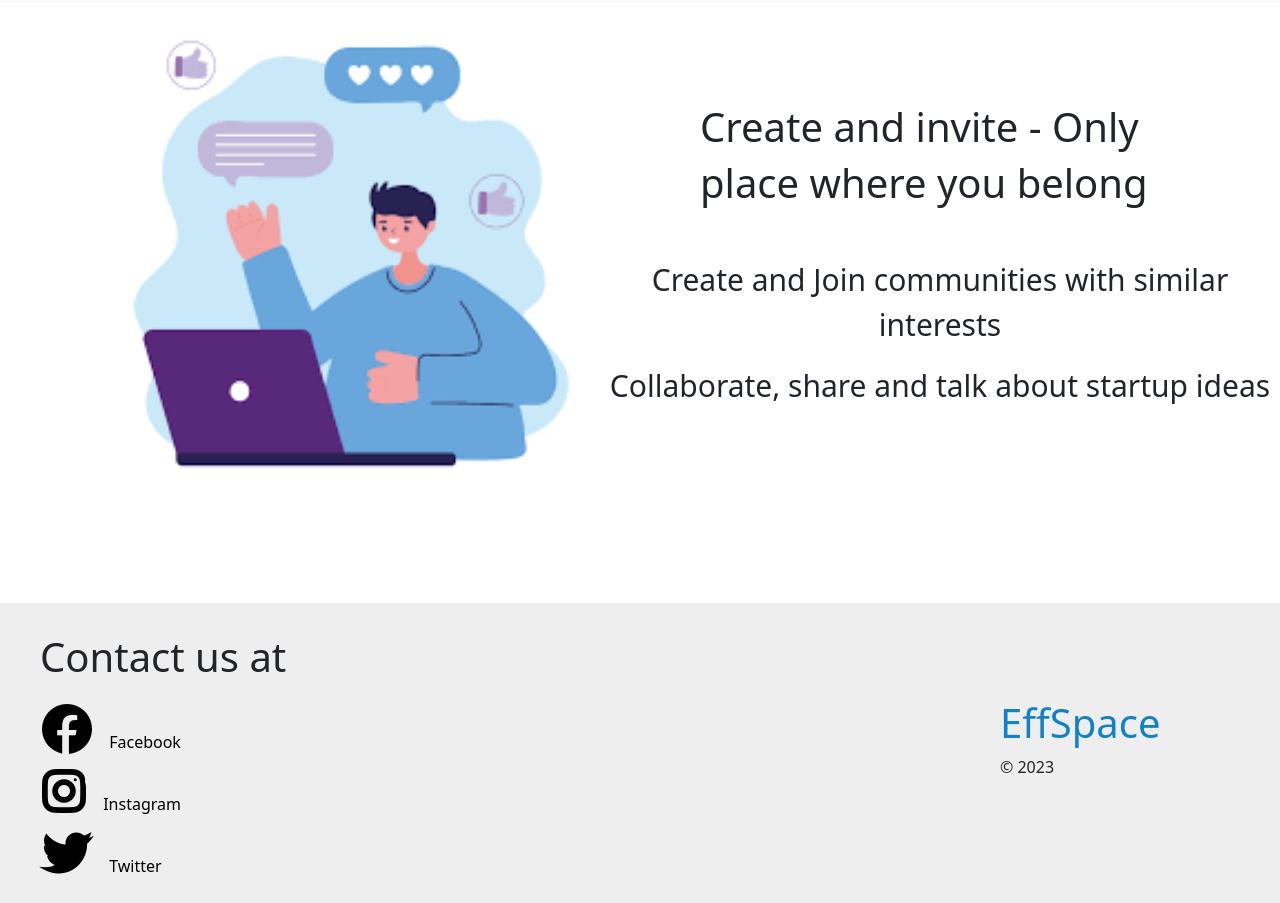
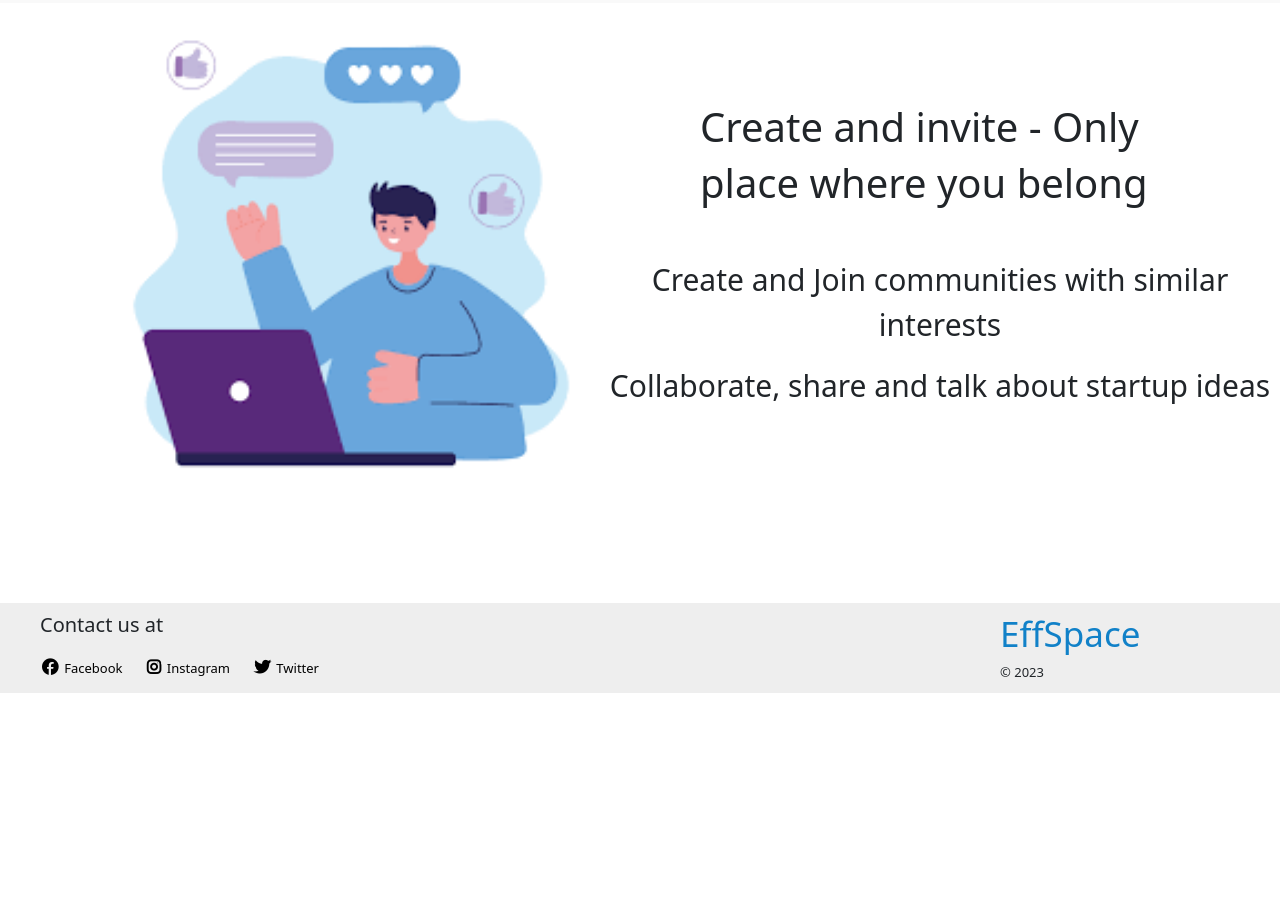
Before and after one commit to Mohit-Agarwal-17/Prac-Proj, a plain HTML site: page index.html in a window 1280 px wide. Shown: the part 1400-2303 px from the top of the page. After the commit the page ends 2095 px from the top, so only its background shows below. Drawn offline with nearby package versions, Linux system fonts and the light colour scheme.

Commit message:
Add files via upload

```diff
--- a/css/landing.css
+++ b/css/landing.css
@@ -129,31 +129,33 @@ hr
 
 .footer
 {
-    padding-top: 30px;
+    padding-top: 10px;
     background-color: #EEEEEE;
-    min-height: 300px;
-    /* float: left; */
+    min-height: 90px;
+}
+
+.footer-start
+{
+    float: left;
 }
 
 .footer-head
 {
     padding-left: 40px;
     padding-bottom: 10px;
+    font-size: 20px;
 }
-
-.contact-list {
-    float: left;
-}
-
 
 .contact-icon
 {
     padding: 7px 10px;
+    display: inline;
 }
 
 .icon-name
 {
-    padding-left: 15px;
+    padding-left: 2px;
+    font-size: 13px;
 }
 
 .fa-facebook, .fa-instagram, .fa-twitter
@@ -167,7 +169,14 @@ hr
     color: black;
 }
 
-.header-name, .copyright
+.header-name
 {
     padding-left: 1000px;
+    font-size: 35px;
 }
+
+.copyright
+{
+    padding-left: 1000px;
+    font-size: 13px;
+}
--- a/index.html
+++ b/index.html
@@ -107,33 +107,32 @@
     </main>
 
     <footer class="footer">
-        <div class="footer-head">
-            <h1>Contact us at</h1>
+        <div class="footer-start">
+            <div>
+                <h1 class="footer-head">Contact us at</h1>
             </div>
             <div>
                 <div class="contact-list">
                     <ul style="list-style-type: none;" class="list-icon">
                         <li class="contact-icon">
 
-                        <a href=""><i class="fa-brands fa-facebook fa-3x fa-solid"></i></a>
+                            <a href=""><i class="fa-brands fa-facebook fa-1x fa-solid"></i></a>
                             <a class="icon-tag" href=""><span class="icon-name">Facebook</span></a>
                         </li>
                         <li class="contact-icon">
-                        <a href=""><i class="fa-brands fa-instagram fa-3x fa-solid"></i></a>
+                            <a href=""><i class="fa-brands fa-instagram fa-1x fa-solid"></i></a>
                             <a class="icon-tag" href=""><span class="icon-name">Instagram</span></a>
                         </li>
                         <li class="contact-icon">
-                        <a href=""><i class="fa-brands fa-twitter fa-3x fa-solid"></i></a>
+                            <a href=""><i class="fa-brands fa-twitter fa-1x fa-solid"></i></a>
                             <a class="icon-tag" href=""><span class="icon-name">Twitter</span></a>
                         </li>
                     </ul>
                 </div>
             </div>
-
+        </div>
         <div>
-            <!-- <img src="/Wine/flamingo.png" alt="" class="site-icon"> -->
             <h1 class="header-name" style="color: #1181C8;">EffSpace</h1>
-            <!-- <p class="header-p">Since 191</p> -->
             <p class="copyright">© 2023 </p>
         </div>
     </footer>
```
Lines whose indentation alone changed are shown as unchanged.
